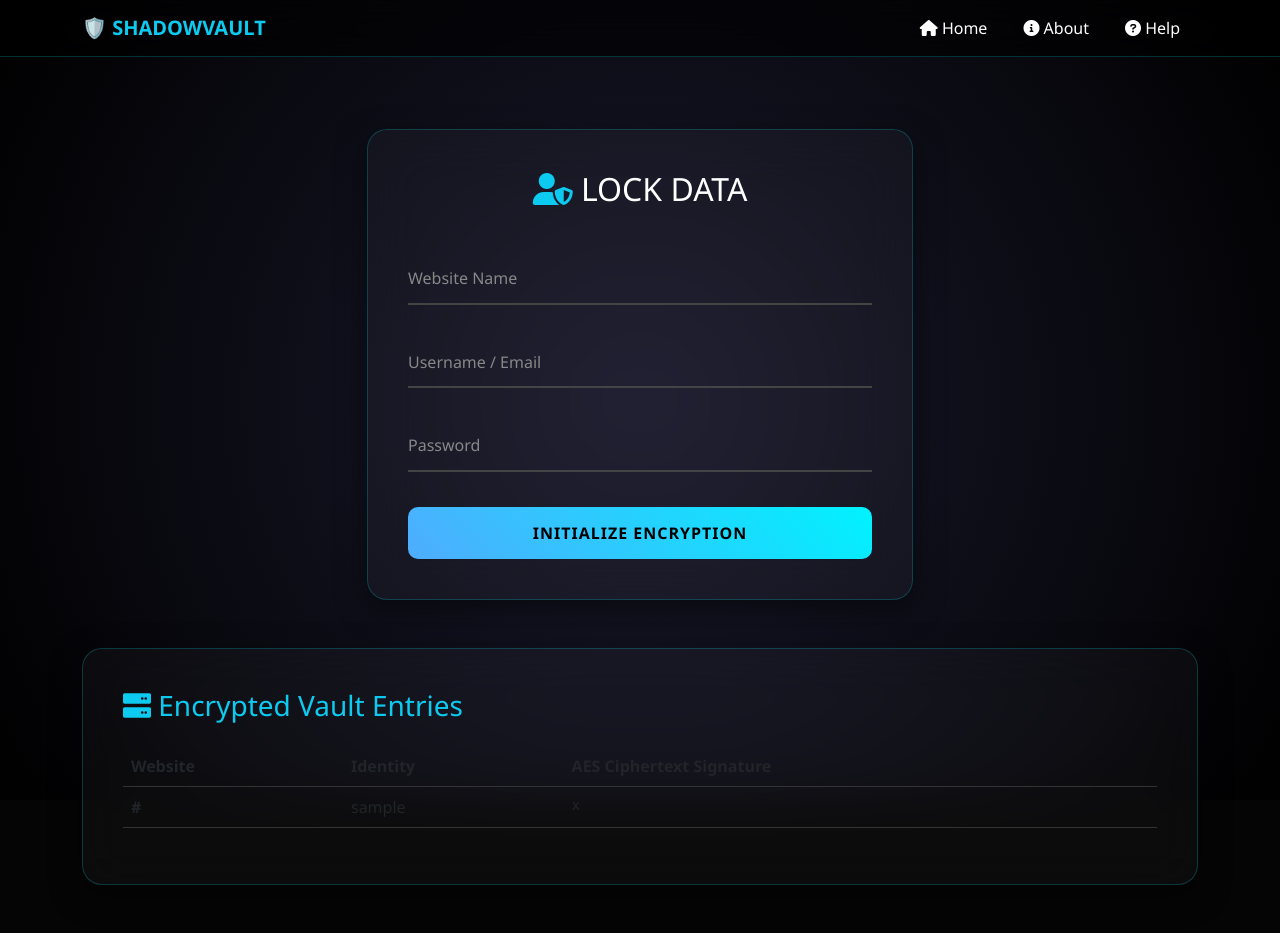
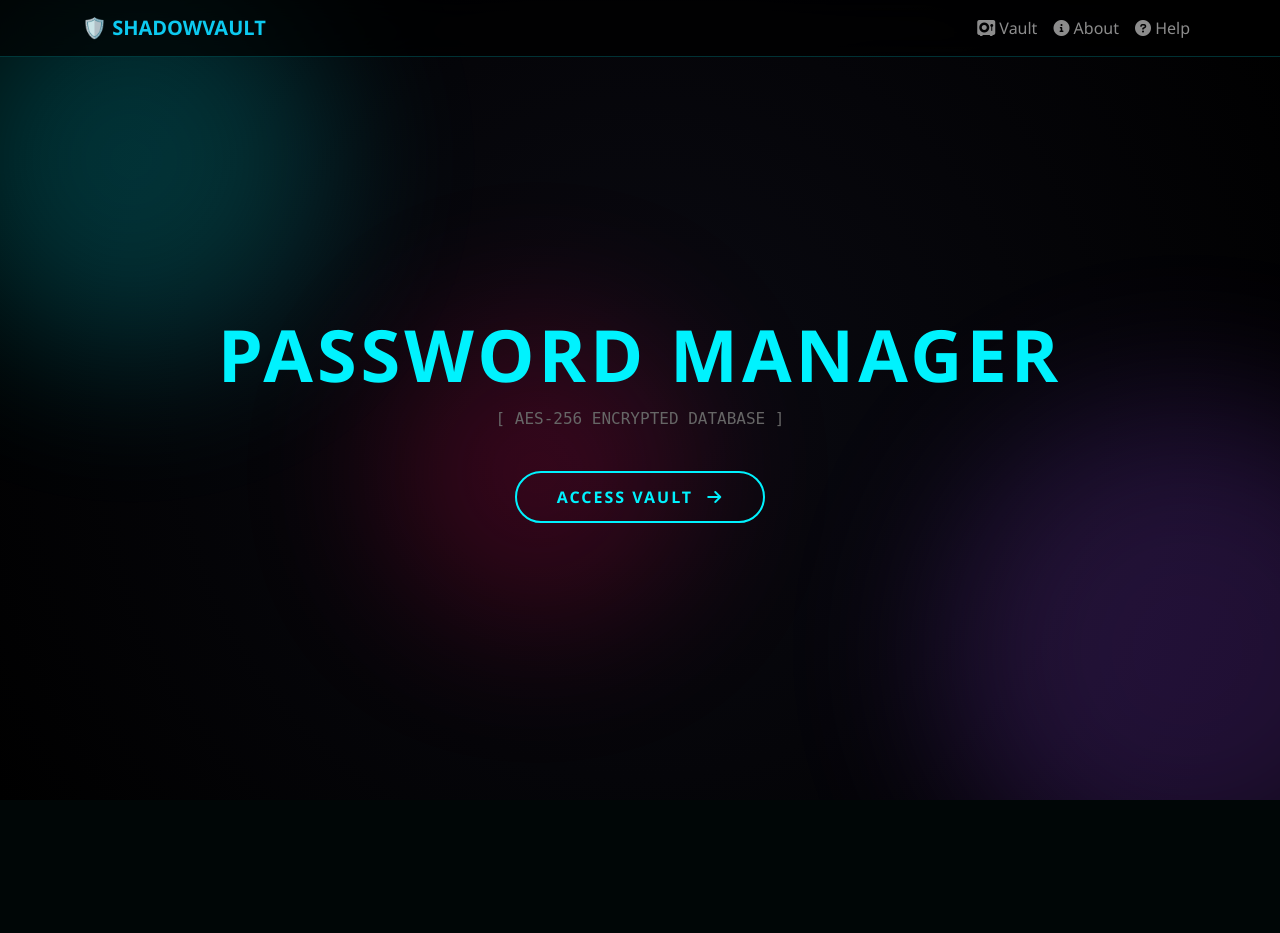
Before and after one commit to krishnashivhare654-beep/ShadowVault-Manager, a Flask app: page / in a window 1280 px wide. After the commit the page ends 800 px from the top, so only its background shows below. Run offline with Flask 3, Linux system fonts and the light colour scheme; the visitor is signed in with stand-in values (Sample User, id 1); tables that the repository leaves empty hold one stand-in row (values such as "Sample post").

Commit message:
ShadowVault Hero Update: Added Welcome Page, Ambient Background, and Linked Logo

```diff
--- a/templates/index.html
+++ b/templates/index.html
@@ -8,128 +8,131 @@
     <link rel="stylesheet" href="https://cdnjs.cloudflare.com/ajax/libs/font-awesome/6.0.0/css/all.min.css">
 
     <style>
-        :root { --primary: #00f2fe; --secondary: #4facfe; --glow: rgba(0, 242, 254, 0.5); }
+        :root { --primary: #00f2fe; --secondary: #a04efd; --glow: rgba(0, 242, 254, 0.4); }
 
-        body {
-            background: #050505;
-            color: white;
-            overflow-x: hidden;
-            font-family: 'Segoe UI', Roboto, Helvetica, Arial, sans-serif;
+        body { background: #050505; color: white; margin: 0; font-family: 'Segoe UI', sans-serif; overflow-x: hidden; }
+
+        /* --- Ambient Lighting Background --- */
+        #ambient-bg {
+            position: fixed; top: 0; left: 0; z-index: -2; width: 100%; height: 100%;
+            background: radial-gradient(circle at 50% 50%, #0a0a12 0%, #000 100%);
+        }
+        .light-blob {
+            position: absolute; z-index: -1; border-radius: 50%; filter: blur(80px); opacity: 0.2;
+            animation: move-blobs 15s infinite alternate ease-in-out;
+        }
+        .blob-1 { background-color: #00f2fe; width: 400px; height: 400px; top: -10%; left: -10%; }
+        .blob-2 { background-color: #a04efd; width: 500px; height: 500px; bottom: -10%; right: -10%; animation-delay: 2s; }
+        .blob-3 { background-color: #ff0055; width: 300px; height: 300px; top: 40%; left: 30%; animation-delay: 5s; }
+
+        @keyframes move-blobs {
+            0% { transform: translate(0, 0); }
+            100% { transform: translate(150px, 100px); }
         }
 
-        /* 3D Interactive Background */
-        #bg-canvas {
-            position: fixed; top: 0; left: 0; z-index: -1; width: 100%; height: 100%;
-            background: radial-gradient(circle at var(--x, 50%) var(--y, 50%), #1a1a2e 0%, #000 100%);
+        /* --- Navbar --- */
+        .navbar { background: rgba(0, 0, 0, 0.7); backdrop-filter: blur(15px); border-bottom: 1px solid rgba(0, 242, 254, 0.2); }
+        .navbar-brand { cursor: pointer; transition: 0.3s; }
+        .navbar-brand:hover { text-shadow: 0 0 15px var(--primary); }
+
+        /* --- Welcome Section --- */
+        #welcome-section {
+            display: flex; flex-direction: column; align-items: center; justify-content: center;
+            height: 90vh; text-align: center; transition: 0.5s ease-in-out;
+        }
+        .hero-title { font-size: 4.5rem; font-weight: 900; letter-spacing: 4px; color: var(--primary); margin-bottom: 10px; }
+        .hero-subtitle { font-family: monospace; color: #666; margin-bottom: 40px; }
+        .btn-enter {
+            background: transparent; border: 2px solid var(--primary); color: var(--primary);
+            padding: 12px 40px; border-radius: 50px; font-weight: bold; letter-spacing: 2px;
+            transition: 0.4s;
+        }
+        .btn-enter:hover { background: var(--primary); color: black; box-shadow: 0 0 30px var(--glow); }
+
+        /* --- Vault Section (Hidden by Default) --- */
+        #vault-section { display: none; padding-top: 50px; padding-bottom: 80px; }
+
+        .vault-card {
+            background: rgba(255, 255, 255, 0.03); border: 1px solid rgba(0, 242, 254, 0.1);
+            border-radius: 20px; padding: 30px; backdrop-filter: blur(20px);
         }
 
-        /* Navbar Styling */
-        .navbar {
-            background: rgba(0, 0, 0, 0.6);
-            backdrop-filter: blur(15px);
-            border-bottom: 1px solid rgba(0, 242, 254, 0.2);
+        /* --- Inputs --- */
+        .input-group-custom { position: relative; margin-bottom: 30px; }
+        .input-group-custom input {
+            background: transparent; border: none; border-bottom: 2px solid #333;
+            color: white; width: 100%; padding: 10px 0; outline: none; transition: 0.4s;
         }
-        .nav-link { color: white !important; margin: 0 10px; transition: 0.3s; font-weight: 500; }
-        .nav-link:hover { color: var(--primary) !important; transform: translateY(-2px); }
+        .input-group-custom label { position: absolute; top: 10px; left: 0; color: #666; transition: 0.4s; pointer-events: none; }
+        .input-group-custom input:focus ~ label, .input-group-custom input:valid ~ label { top: -20px; font-size: 0.8rem; color: var(--primary); }
+        .input-group-custom input:focus { border-bottom-color: var(--primary); }
 
-        /* Glassmorphism Vault Card */
-        .vault-card {
-            background: rgba(255, 255, 255, 0.03);
-            border: 1px solid rgba(0, 242, 254, 0.2);
-            border-radius: 20px;
-            padding: 40px;
-            backdrop-filter: blur(25px);
-            transition: all 0.4s cubic-bezier(0.175, 0.885, 0.32, 1.275);
-            box-shadow: 0 10px 30px rgba(0, 0, 0, 0.5);
-        }
-        .vault-card:hover {
-            transform: scale(1.02);
-            border-color: var(--primary);
-            box-shadow: 0 0 40px var(--glow);
-        }
+        .btn-encrypt { background: linear-gradient(45deg, var(--secondary), var(--primary)); border: none; color: black; font-weight: bold; padding: 12px; border-radius: 10px; transition: 0.3s; }
+        .btn-encrypt:hover { transform: translateY(-2px); box-shadow: 0 5px 15px var(--glow); }
 
-        /* Floating Label Inputs */
-        .input-group-custom { position: relative; margin-bottom: 35px; }
-        .input-group-custom input {
-            background: transparent; border: none; border-bottom: 2px solid #444;
-            color: white; width: 100%; padding: 10px 0; font-size: 1.1rem; outline: none; transition: 0.4s;
-        }
-        .input-group-custom label {
-            position: absolute; top: 10px; left: 0; pointer-events: none;
-            transition: 0.4s; color: #888;
-        }
-        .input-group-custom input:focus ~ label, .input-group-custom input:valid ~ label {
-            top: -25px; font-size: 0.9rem; color: var(--primary); font-weight: bold;
-        }
-        .input-group-custom input:focus { border-bottom: 2px solid var(--primary); }
-
-        /* Cyber Button */
-        .btn-encrypt {
-            background: linear-gradient(45deg, var(--secondary), var(--primary));
-            border: none; border-radius: 10px; padding: 14px; font-weight: bold;
-            color: #000; text-transform: uppercase; letter-spacing: 1px; transition: 0.4s;
-        }
-        .btn-encrypt:hover { transform: translateY(-3px); box-shadow: 0 10px 20px var(--glow); }
-
-        /* Modern Table */
-        .table { --bs-table-bg: transparent; color: #e0e0e0; border-color: #333; }
-        .cipher-code { color: #39ff14; font-family: 'Consolas', monospace; font-size: 0.9rem; }
+        .cipher-code { color: #39ff14; font-family: monospace; font-size: 0.85rem; word-break: break-all; }
     </style>
 </head>
 <body>
 
-    <div id="bg-canvas"></div>
+    <div id="ambient-bg">
+        <div class="light-blob blob-1"></div>
+        <div class="light-blob blob-2"></div>
+        <div class="light-blob blob-3"></div>
+    </div>
 
     <nav class="navbar navbar-expand-lg navbar-dark sticky-top">
         <div class="container">
-            <a class="navbar-brand fw-bold text-info" href="/">🛡️ SHADOWVAULT</a>
+            <span class="navbar-brand fw-bold text-info" onclick="goHome()">🛡️ SHADOWVAULT</span>
             <div class="navbar-nav ms-auto">
-                <a class="nav-link" href="/"><i class="fas fa-home"></i> Home</a>
+                <a class="nav-link" href="#" onclick="showVault()"><i class="fas fa-vault"></i> Vault</a>
                 <a class="nav-link" href="#" data-bs-toggle="modal" data-bs-target="#aboutModal"><i class="fas fa-info-circle"></i> About</a>
                 <a class="nav-link" href="#" data-bs-toggle="modal" data-bs-target="#helpModal"><i class="fas fa-question-circle"></i> Help</a>
             </div>
         </div>
     </nav>
 
-    <div class="container py-5">
+    <div id="welcome-section" class="container">
+        <h1 class="hero-title">PASSWORD MANAGER</h1>
+        <p class="hero-subtitle">[ AES-256 ENCRYPTED DATABASE ]</p>
+        <button class="btn-enter" onclick="showVault()">ACCESS VAULT <i class="fas fa-arrow-right ms-2"></i></button>
+    </div>
+
+    <div id="vault-section" class="container">
         <div class="row justify-content-center">
-            <div class="col-md-6">
-                <div class="vault-card text-center mt-4">
-                    <h2 class="mb-5 text-white"><i class="fas fa-user-shield text-info"></i> LOCK DATA</h2>
+            <div class="col-md-5">
+                <div class="vault-card text-center shadow-lg">
+                    <h4 class="mb-4 text-info">Add New Entry</h4>
                     <form action="/add" method="POST">
-                        <div class="input-group-custom">
+                        <div class="input-group-custom text-start">
                             <input type="text" name="website" required autocomplete="off">
                             <label>Website Name</label>
                         </div>
-                        <div class="input-group-custom">
+                        <div class="input-group-custom text-start">
                             <input type="text" name="username" required autocomplete="off">
-                            <label>Username / Email</label>
+                            <label>Username</label>
                         </div>
-                        <div class="input-group-custom">
+                        <div class="input-group-custom text-start">
                             <input type="password" name="password" required autocomplete="off">
                             <label>Password</label>
                         </div>
-                        <button type="submit" class="btn btn-encrypt w-100">INITIALIZE ENCRYPTION</button>
+                        <button type="submit" class="btn btn-encrypt w-100">SECURE & SAVE</button>
                     </form>
                 </div>
             </div>
         </div>
 
         <div class="mt-5 vault-card">
-            <h3 class="mb-4 text-info"><i class="fas fa-server"></i> Encrypted Vault Entries</h3>
+            <h4 class="mb-4 text-info"><i class="fas fa-database"></i> Stored Credentials</h4>
             <div class="table-responsive">
-                <table class="table table-hover">
+                <table class="table table-dark table-hover">
                     <thead>
-                        <tr>
-                            <th>Website</th>
-                            <th>Identity</th>
-                            <th>AES Ciphertext Signature</th>
-                        </tr>
+                        <tr><th>Service</th><th>Identity</th><th>AES Ciphertext</th></tr>
                     </thead>
                     <tbody>
                         {% for entry in entries %}
                         <tr>
-                            <td class="fw-bold">{{ entry.website }}</td>
+                            <td>{{ entry.website }}</td>
                             <td>{{ entry.username }}</td>
                             <td class="cipher-code">{{ entry.encrypted_password }}</td>
                         </tr>
@@ -141,15 +144,17 @@
     </div>
 
     <div class="modal fade" id="aboutModal" tabindex="-1" aria-hidden="true">
-        <div class="modal-dialog modal-dialog-centered">
+        <div class="modal-dialog modal-dialog-centered modal-lg">
             <div class="modal-content bg-dark border-info text-white">
                 <div class="modal-header border-secondary">
-                    <h5 class="modal-title"><i class="fas fa-microchip text-info"></i> Technical Details</h5>
+                    <h5 class="modal-title text-info">Architecture & Security</h5>
                     <button type="button" class="btn-close btn-close-white" data-bs-dismiss="modal"></button>
                 </div>
                 <div class="modal-body">
-                    <p>ShadowVault uses <strong>AES-256 Symmetric Encryption</strong>. Your data is scrambled into a ciphertext that is impossible to read without the unique <code>master.key</code> generated on your machine.</p>
-                    <p>Built by <strong>Krishna Shivare</strong> for cybersecurity research.</p>
+                    <p><strong>ShadowVault</strong> is a zero-knowledge password manager. This means your data is encrypted locally using the **AES-256 (Advanced Encryption Standard)** before it even touches the database.</p>
+                    <p>The system generates a unique <code>master.key</code> on your computer. Without this key, the stored data is just a random string of characters (Ciphertext). Even if an attacker gains access to your database file, they cannot retrieve your original passwords.</p>
+                    <hr class="border-secondary">
+                    <p class="text-center text-muted">Created by Krishna Shivare - B.Tech Student & Cybersecurity Enthusiast.</p>
                 </div>
             </div>
         </div>
@@ -159,15 +164,13 @@
         <div class="modal-dialog modal-dialog-centered">
             <div class="modal-content bg-dark border-warning text-white">
                 <div class="modal-header border-secondary">
-                    <h5 class="modal-title"><i class="fas fa-lightbulb text-warning"></i> User Guide</h5>
+                    <h5 class="modal-title text-warning">Quick Guide</h5>
                     <button type="button" class="btn-close btn-close-white" data-bs-dismiss="modal"></button>
                 </div>
                 <div class="modal-body">
-                    <ol>
-                        <li>Enter credential details in the "Lock Data" form.</li>
-                        <li>Click "Initialize Encryption" to save.</li>
-                        <li>Your password will appear as a <strong>Green Ciphertext</strong> in the database.</li>
-                    </ol>
+                    <p>1. Click <strong>Access Vault</strong> to see the dashboard.</p>
+                    <p>2. Fill in the service details and click <strong>Secure & Save</strong>.</p>
+                    <p>3. Your data will be instantly encrypted and visible in the table below.</p>
                 </div>
             </div>
         </div>
@@ -175,13 +178,14 @@
 
     <script src="https://cdn.jsdelivr.net/npm/bootstrap@5.3.0/dist/js/bootstrap.bundle.min.js"></script>
     <script>
-        // Interactive 3D Background Mouse Logic
-        document.addEventListener('mousemove', e => {
-            const x = (e.clientX / window.innerWidth) * 100;
-            const y = (e.clientY / window.innerHeight) * 100;
-            document.getElementById('bg-canvas').style.setProperty('--x', x + '%');
-            document.getElementById('bg-canvas').style.setProperty('--y', y + '%');
-        });
+        function showVault() {
+            document.getElementById('welcome-section').style.display = 'none';
+            document.getElementById('vault-section').style.display = 'block';
+        }
+        function goHome() {
+            document.getElementById('welcome-section').style.display = 'flex';
+            document.getElementById('vault-section').style.display = 'none';
+        }
     </script>
 </body>
 </html>
```
